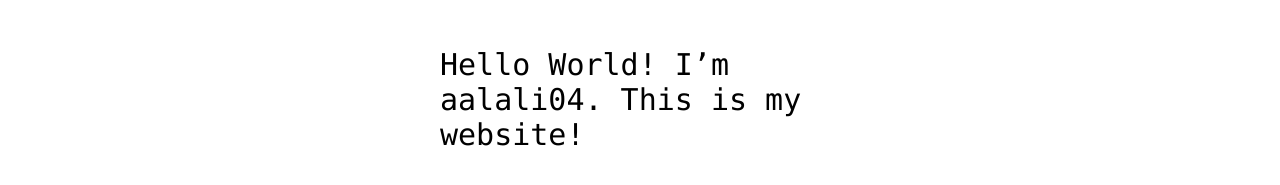
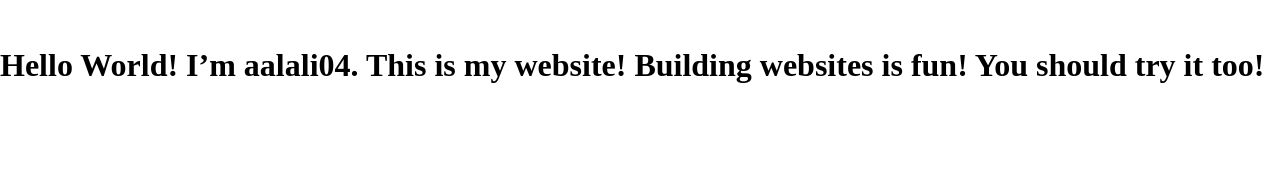
Before and after one commit to aalali04/aalali04.github.io, a plain HTML site: page index.html in a window 1280 px wide. Shown: the part 341-526 px from the top of the page. Drawn offline with Linux system fonts and the light colour scheme.

Commit message:
adding building website is fun to index.html

```diff
--- a/index.html
+++ b/index.html
@@ -12,7 +12,9 @@
 <img src="https://octodex.github.com/images/daftpunktocat-thomas.gif" id="octocat" alt="octocat-gif" />
 
 <!-- Change this code here by copy and pasting your template on line 15 -->
-<p>Hello World! I’m aalali04. This is my website!</p>
+<h1>Hello World! I’m aalali04. This is my website!
+  Building websites is fun! You should try it too!
+  </h1>
 
 
 </body>
```
